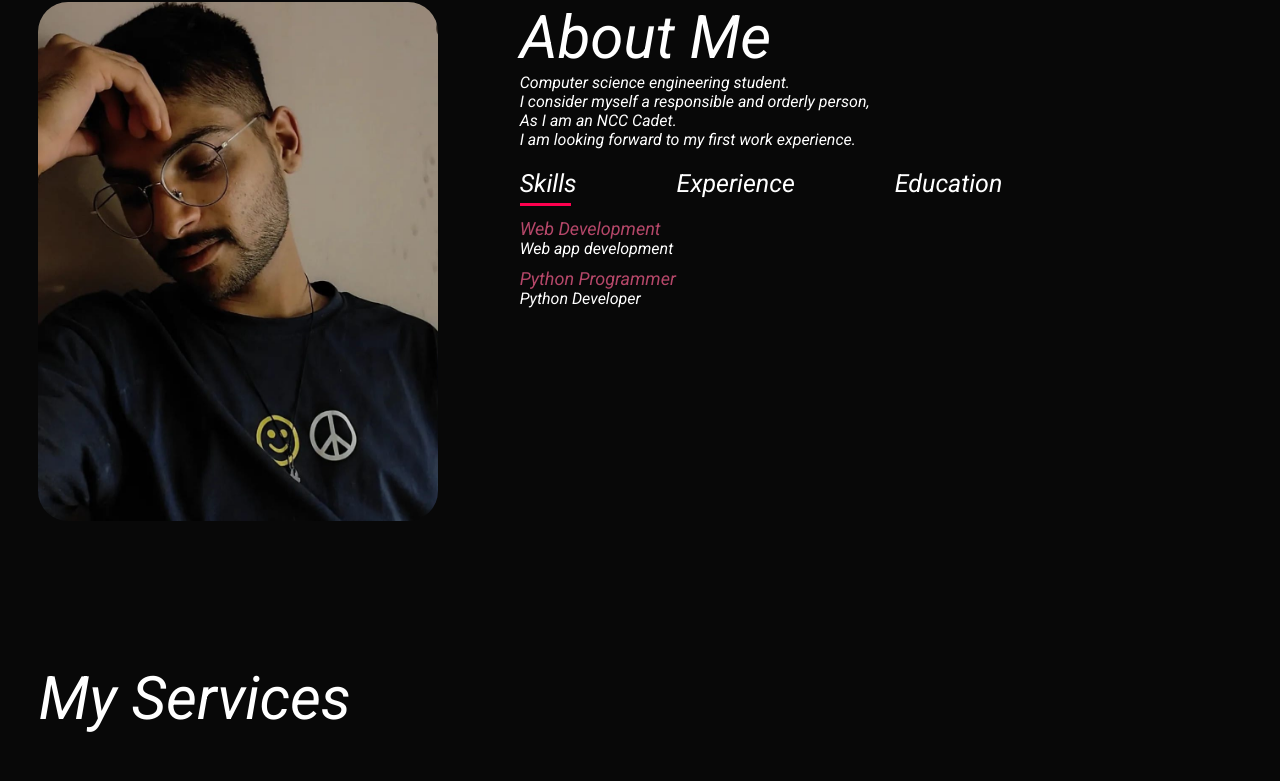
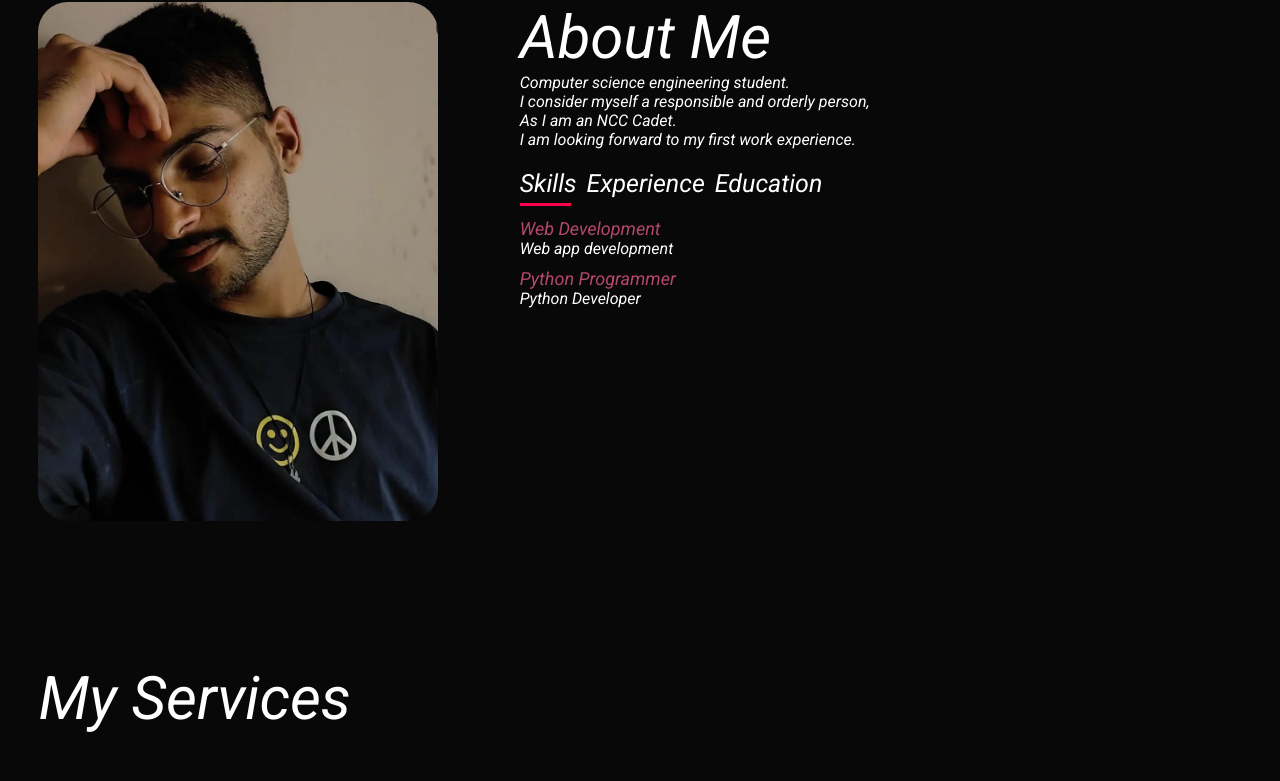
Before and after one commit to BhupendraRathore5203/portfolio, a plain HTML site: page index.html in a window 1280 px wide. Shown: the part 896-1677 px from the top of the page. Drawn offline with Linux system fonts and the light colour scheme.

Commit message:
Update style.css

```diff
--- a/style.css
+++ b/style.css
@@ -124,7 +124,7 @@ nav ul li a:hover::after{
     margin: 20px 0 20px;
 }
 .tab-links{
-    margin-right: 100px;
+    margin-right: 10px;
     font-size: 25px;
     cursor: pointer;
     position: relative;
```
